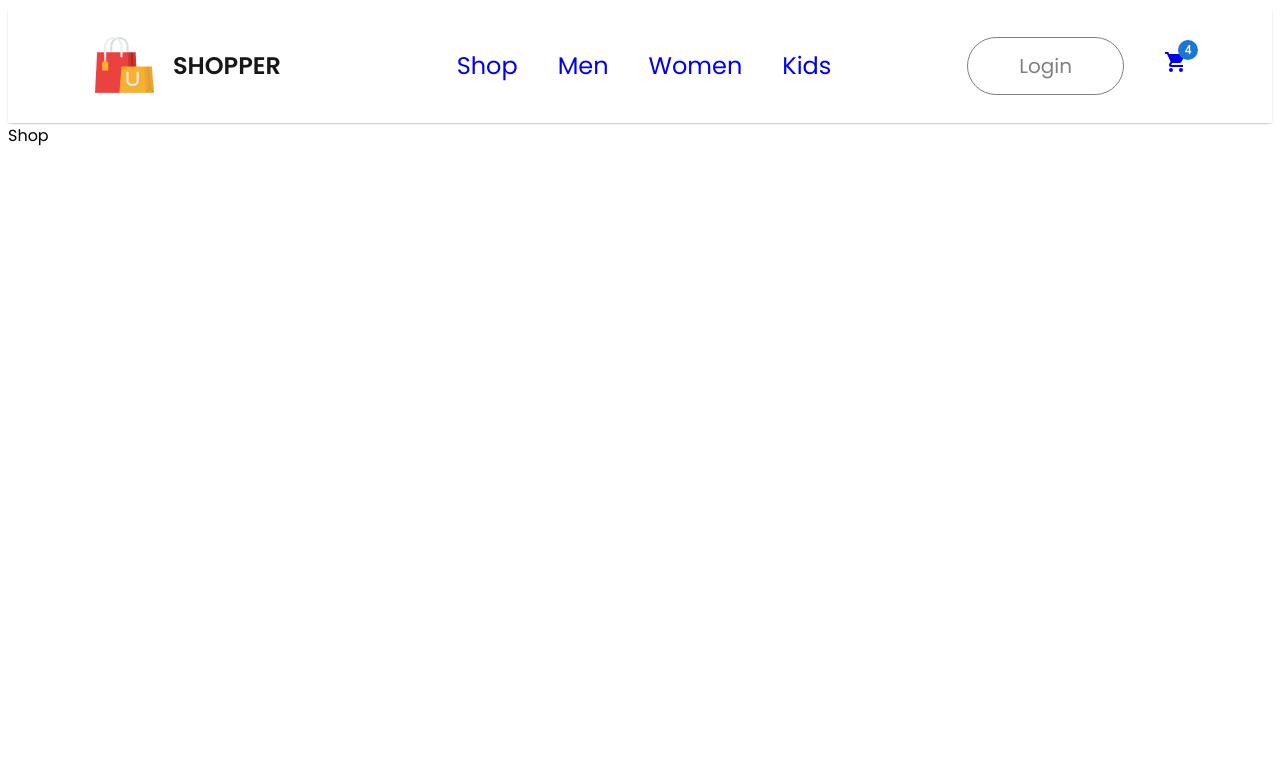
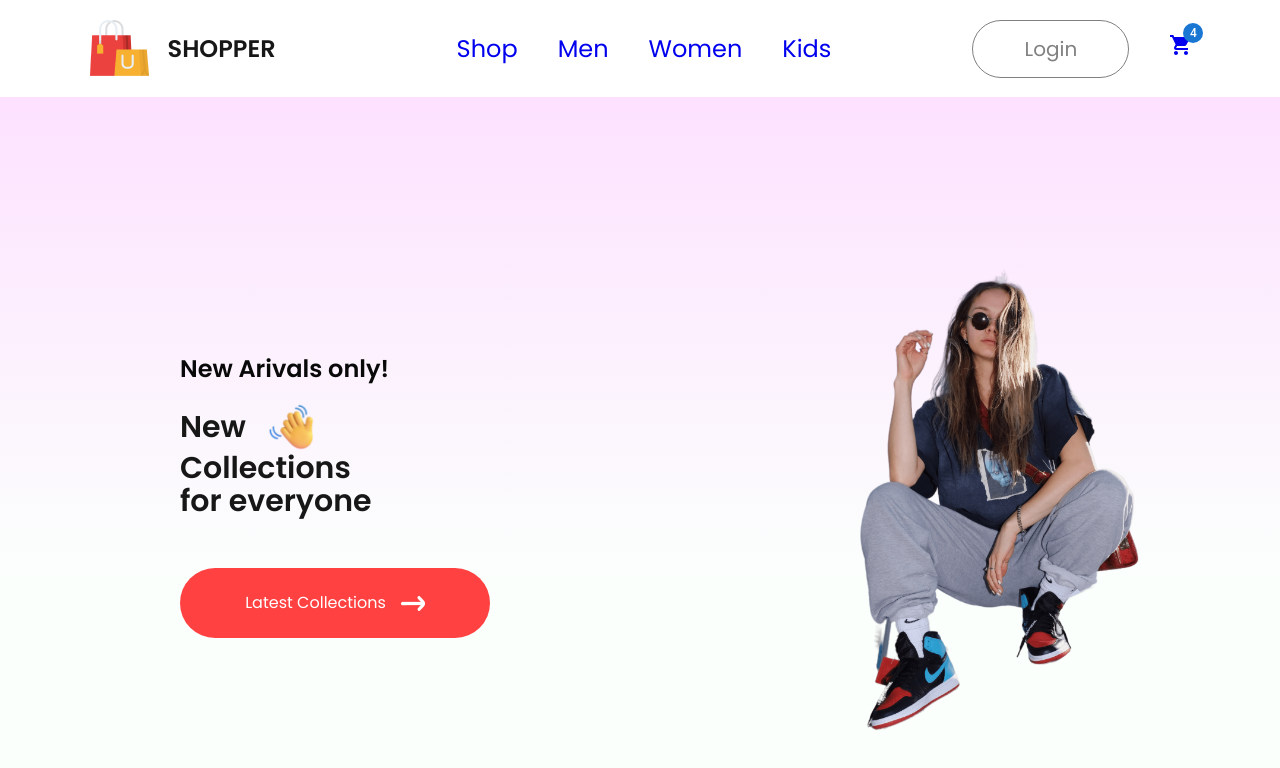
Before and after one commit to Youbraj0210/React_E-commerce, a React (Vite) app: page / in a window 1280 px wide. Shown: the top 768 px of the page. Built offline with nearby package versions, Linux system fonts and the light colour scheme.

Commit message:
created the hero component

```diff
--- a/src/Pages/Shop.jsx
+++ b/src/Pages/Shop.jsx
@@ -1,7 +1,10 @@
 import React from 'react'
+import { Hero } from '../components/Hero/Hero'
 
 export const Shop = () => {
   return (
-    <div>Shop</div>
+    <div>
+        <Hero/>
+    </div>
   )
 }
--- /dev/null
+++ b/src/components/Hero/Hero.css
@@ -0,0 +1,61 @@
+.Hero{
+    height: 100vh;
+    background: linear-gradient(180deg,#fde1ff,#e1ffea22 60%);
+    display: flex;
+}
+
+.hero-left{
+    flex: 1;
+    display: flex;
+    flex-direction: column;
+    justify-content: center;
+    gap: 20px;
+    padding-left: 180px;
+    line-height: 1.1;
+}
+
+.hero-left h2{
+    color: #090909;
+    font-size: 1.5rem;
+    font-weight: 600;
+}
+
+.hero-left p{
+    color: #171717;
+    font-size: 30px;
+    font-weight: 700;
+}
+
+.hand-hand-icon{
+    display: flex;
+    align-items: center;
+    gap: 20px;
+}
+
+.hand-hand-icon img{
+    width: 50px;
+}
+
+.hero-latest-btn{
+    display: flex;
+    justify-content: center;
+    align-items: center;
+    gap: 15px;
+    width: 310px;
+    height: 70px;
+    border-radius: 70px;
+    margin-top: 30px;
+    background-color: #ff4141;
+    color: white;
+}
+
+.hero-right{
+    flex: 1;
+    display: flex;
+    justify-content: center;
+    align-items: center;
+}
+
+.hero-right img{
+    height: 500px;
+}
--- /dev/null
+++ b/src/components/Hero/Hero.jsx
@@ -0,0 +1,30 @@
+import React from "react";
+import "./Hero.css";
+import handIcon from "../assets/hand_icon.png"
+import arrowIcon from "../assets/arrow.png"
+import heroImage from "../assets/hero_image.png"
+
+export const Hero = () => {
+  return (
+    <div className="Hero">
+      <div className="hero-left">
+        <h2>New Arivals only!</h2>
+        <div>
+          <div className="hand-hand-icon">
+            <p>New</p>
+            <img src={handIcon} alt="" />
+          </div>
+          <p>Collections</p>
+          <p>for everyone</p>
+        </div>
+        <div className="hero-latest-btn">
+            <div>Latest Collections</div>
+            <img src={arrowIcon} alt="" />
+        </div>
+      </div>
+      <div className="hero-right">
+        <img src={heroImage} alt="" />
+      </div>
+    </div>
+  );
+};
--- a/src/index.css
+++ b/src/index.css
@@ -1,3 +1,4 @@
 *{
     font-family: 'Poppins', sans-serif;
+    margin: 0;
 }
```
